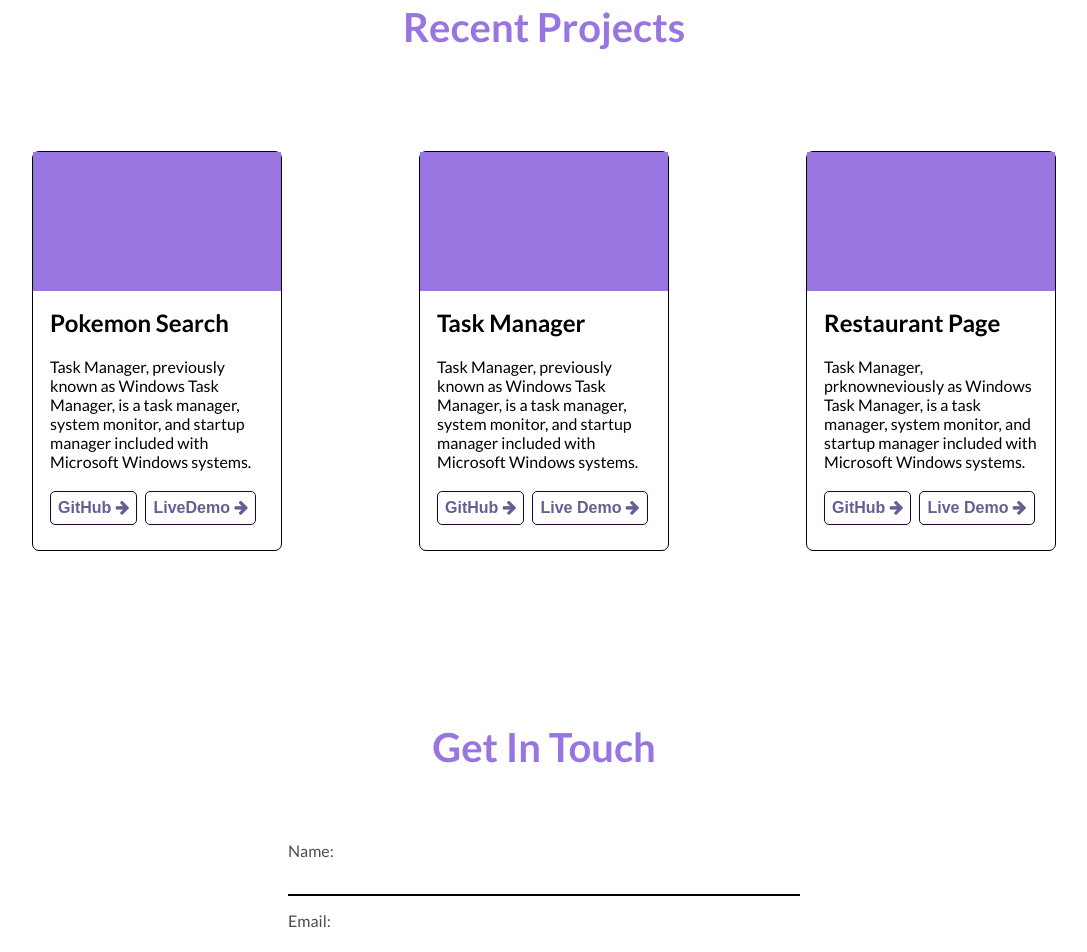
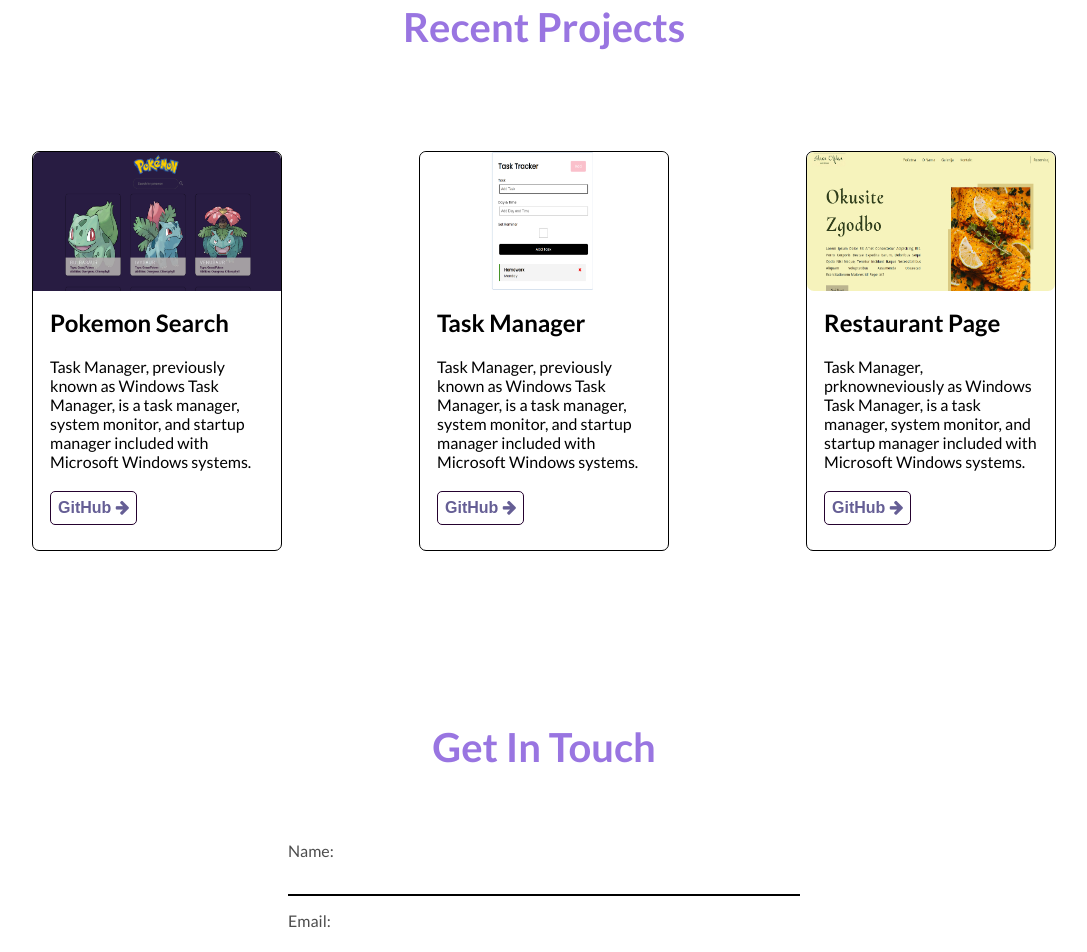
Before and after one commit to ZaraB-hub/portfolio, a plain HTML site: page index.html in a window 1280 px wide. Shown: the part 2292-3244 px from the top of the page, without its empty margins (96-1183 px from the left). Drawn offline with nearby package versions, Linux system fonts and the light colour scheme.

Commit message:
card pics

```diff
--- a/index.html
+++ b/index.html
@@ -150,6 +150,8 @@
 
                 <div class="card">
                     <div class="card__picture">
+                        <img src="/assets/pokemon.png" alt="" style="width: 100%; height: 100%; border-radius: 7px 7px 0 0;">
+
                     </div>
                     <div class="container">
                         <h2><b>Pokemon Search</b></h2>
@@ -160,9 +162,9 @@
                                     aria-hidden="true"></i>
                             </button>
 
-                            <button class="card__button resume" style>LiveDemo <i class="fa fa-arrow-right"
+                            <!-- <button class="card__button resume" style>LiveDemo <i class="fa fa-arrow-right"
                                 aria-hidden="true"></i>
-                        </button>
+                        </button> -->
                         </div>
                     </div>
                 </div>
@@ -171,6 +173,7 @@
 
                 <div class="card">
                     <div class="card__picture">
+                        <img src="/assets/task.png" alt="" style="width: 100%; height: 100%; border-radius: 7px 7px 0 0;">
                     </div>
                     <div class="container">
                         <h2><b>Task Manager</b></h2>
@@ -181,8 +184,8 @@
                                     aria-hidden="true"></i>
                             </button>
 
-                            <button class="card__button resume" style>Live Demo <i class="fa fa-arrow-right"
-                                aria-hidden="true"></i>
+                            <!-- <button class="card__button resume" style>Live Demo <i class="fa fa-arrow-right"
+                                aria-hidden="true"></i> -->
                         </button>
                         </div>
                     </div>
@@ -192,6 +195,8 @@
 
                 <div class="card">
                     <div class="card__picture">
+                        <img src="/assets/restaurant.png" alt="" style="width: 100%; height: 100%; border-radius: 7px;">
+
                     </div>
                     <div class="container">
                         <h2><b>Restaurant Page</b></h2>
@@ -202,9 +207,9 @@
                                     aria-hidden="true"></i>
                             </button>
 
-                            <button class="card__button resume" style>Live Demo <i class="fa fa-arrow-right"
+                            <!-- <button class="card__button resume" style>Live Demo <i class="fa fa-arrow-right"
                                 aria-hidden="true"></i>
-                        </button>
+                        </button> -->
                         </div>
                     </div>
                 </div>
--- a/style.css
+++ b/style.css
@@ -330,7 +330,7 @@ nav :first-child {
 }
 
 .card__picture{
-    background-color: #9975E1;
+    background-color: transparent;
     height: 35%;
 
 
```
Also changed, not shown: assets/pokemon.png (added), assets/restaurant.png (added), assets/task.png (added).
